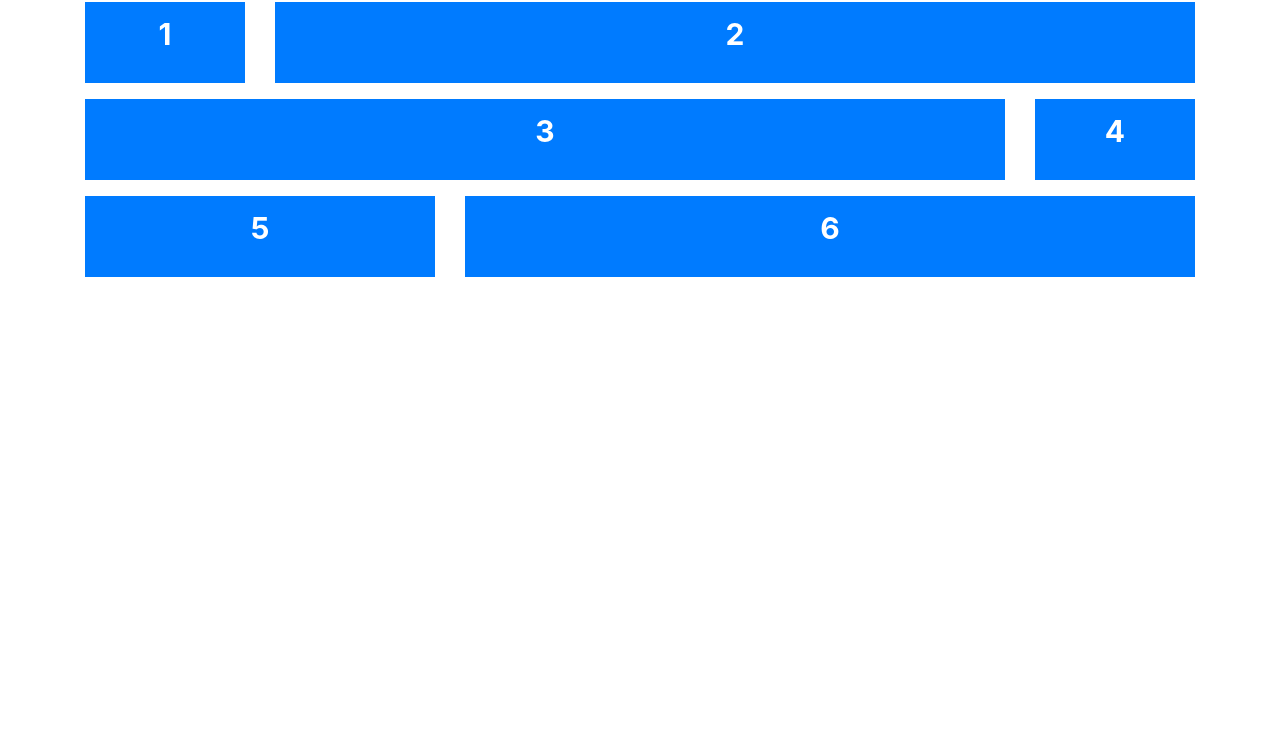
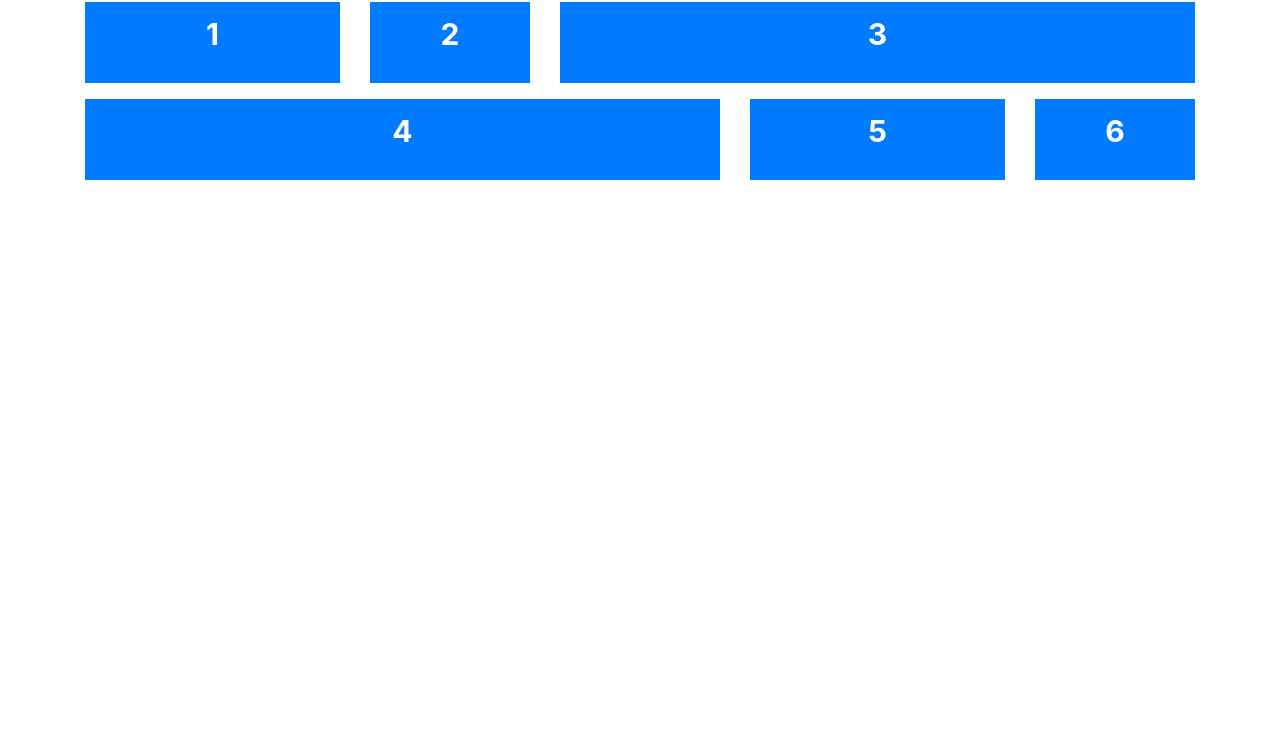
Before and after one commit to divakarmanchala6/2.-Responsive-Boxes, a plain HTML site: page index.html in a window 1280 px wide. Shown: the part 48-800 px from the top of the page. Drawn offline with nearby package versions, Linux system fonts and the light colour scheme; a web font is replaced by a local one.

Commit message:
For Large Screen ( Size >= 992px )

```diff
--- a/index.html
+++ b/index.html
@@ -11,32 +11,32 @@
     <h1 class="heading">Responsive Boxes</h1>
     <div class="container">
         <div class="row">
-            <div class="col-12 col-sm-6 col-md-2 mb-3">
+            <div class="col-12 col-sm-6 col-md-2 col-lg-3 mb-3">
                 <div class="box bg-primary">
                     <p class="box-count">1</p>
                 </div>
             </div>
-            <div class="col-12 col-sm-6 col-md-10 mb-3">
+            <div class="col-12 col-sm-6 col-md-10 col-lg-2 mb-3">
                 <div class="box bg-primary">
                     <p class="box-count">2</p>
                 </div>
             </div>
-            <div class="col-12 col-sm-6 col-md-10 mb-3">
+            <div class="col-12 col-sm-6 col-md-10 col-lg-7 mb-3">
                 <div class="box bg-primary">
                     <p class="box-count">3</p>
                 </div>
             </div>
-            <div class="col-12 col-sm-6 col-md-2 mb-3">
+            <div class="col-12 col-sm-6 col-md-2 col-lg-7 mb-3">
                 <div class="box bg-primary">
                     <p class="box-count">4</p>
                 </div>
             </div>
-            <div class="col-12 col-sm-6 col-md-4 mb-3">
+            <div class="col-12 col-sm-6 col-md-4 col-lg-3 mb-3">
                 <div class="box bg-primary">
                     <p class="box-count">5</p>
                 </div>
             </div>
-            <div class="col-12 col-sm-6 col-md-8 mb-3">
+            <div class="col-12 col-sm-6 col-md-8 col-lg-2 mb-3">
                 <div class="box bg-primary">
                     <p class="box-count">6</p>
                 </div>
```
